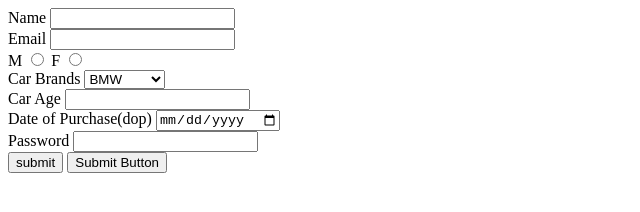
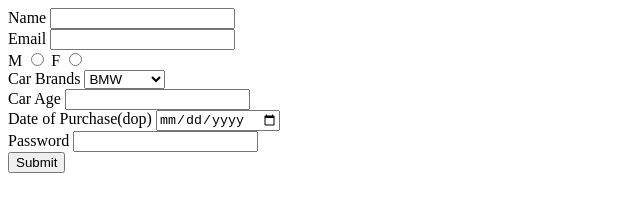
Before and after one commit to acciojob/car-insurance-form-Divyanshu-yu, a website: page main.html in a window 1280 px wide. Shown: the whole page, without its empty margins (0-640 px from the left). Drawn offline with Linux system fonts and the light colour scheme.

Commit message:
created a submission

```diff
--- a/main.html
+++ b/main.html
@@ -40,8 +40,8 @@
 		<label for="password">Password<label>
 		<input type="password"  id="password" required><br>
 
-		<input type="button" value="submit"/>
-		<button type="submit">Submit Button</button>
+<!-- 		<input type="button"> -->
+		<button type="submit">Submit</button>
 
    </form>
 </body>
```
